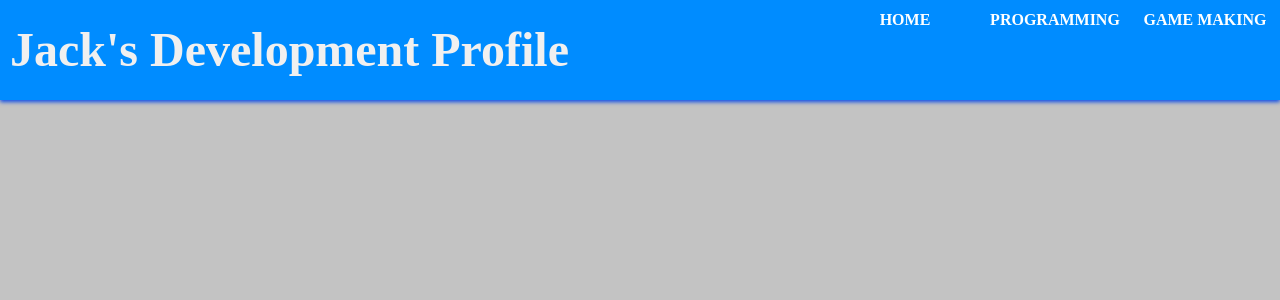
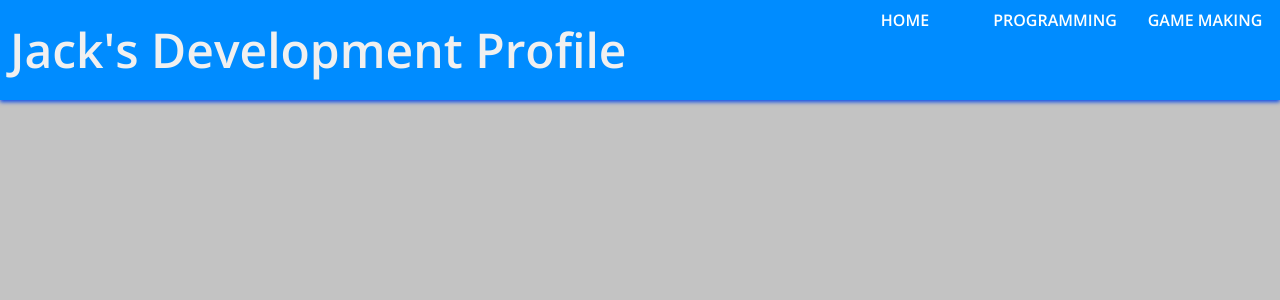
Before and after one commit to oxgen1/oxgen1.github.io, a PHP site: page / in a window 1280 px wide. Shown: the top 300 px of the page. Run offline with PHP 8.4, Linux system fonts and the light colour scheme; some libraries are stand-ins or nearby versions.

Commit message:
New Stuff

```diff
--- a/css/main.css
+++ b/css/main.css
@@ -3,6 +3,7 @@ body {
 	background: #C3C3C3;
 	line-height: 1.5;
 	-webkit-font-smoothing: antialiased;
+	font-family: 'Open Sans', sans-serif;
 }
 nav ul {
 	list-style-type: none;
@@ -54,5 +55,6 @@ nav .title{
 	display:block;
 	background-color:#FF0004;
 	height:inherit;
-	width:100;
+	width:70%;
+	text-align:center;
 }
--- a/index.html
+++ b/index.html
@@ -7,9 +7,10 @@
 <link rel="stylesheet" href="css/animations.css">
 <script src="https://use.fonticons.com/0fb8ea68.js"></script>
 <script src="http://code.jquery.com/jquery-1.10.1.min.js"></script>
+<link href='http://fonts.googleapis.com/css?family=Open+Sans:400,600' rel='stylesheet' type='text/css'>
 <script type="text/javascript" src="main.js"></script>
 <div id="header">
-  <nav class="slideDown">
+  <nav class="pullDown">
     <ul class="list">
       <li><a href="/games.html">Game Making <i class="icon icon-cubes icon-3x "></i></a></li>
       <li><a href="/programming.php">Programming <i class="icon icon-code icon-3x"></i></a></li>
```
